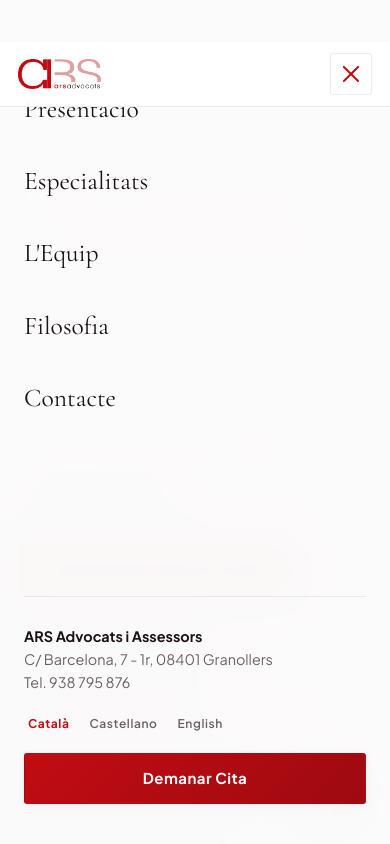
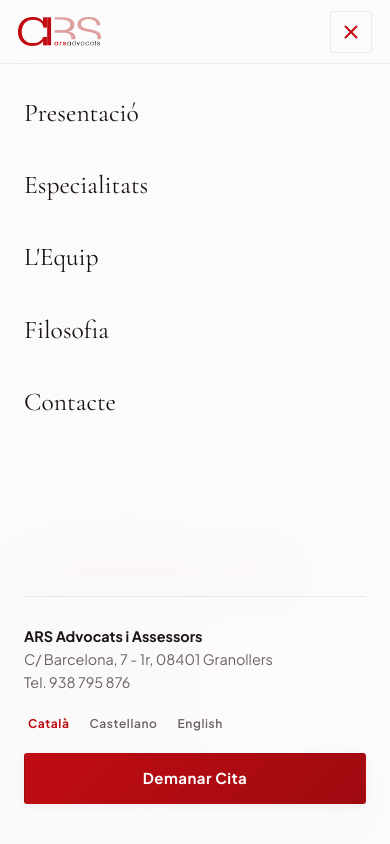
Before and after one commit to dga80/ars2.0, a plain HTML site: page index.html in a window 390 px wide. Both pictures are taken after a click on the button "Menú de navegació". Shown: the top 844 px of the page. Drawn offline with nearby package versions, Linux system fonts and the light colour scheme.

Commit message:
fix(mobile): add dedicated close cross to mobile drawer and increase spacing above hero logo

```diff
--- a/app.js
+++ b/app.js
@@ -695,6 +695,7 @@ document.addEventListener('DOMContentLoaded', () => {
   // Mobile menu drawer
   const mobileToggle = document.getElementById('mobileToggle');
   const mobileMenu = document.getElementById('mobileMenu');
+  const mobileMenuClose = document.getElementById('mobileMenuClose');
 
   function openMobileMenu() {
     if (!mobileMenu || !mobileToggle) return;
@@ -712,6 +713,13 @@ document.addEventListener('DOMContentLoaded', () => {
     mobileToggle.classList.remove('active');
     mobileToggle.setAttribute('aria-expanded', 'false');
     document.body.classList.remove('no-scroll');
+  }
+
+  if (mobileMenuClose) {
+    mobileMenuClose.addEventListener('click', (e) => {
+      e.stopPropagation();
+      closeMobileMenu();
+    });
   }
 
   if (mobileToggle && mobileMenu) {
--- a/index.html
+++ b/index.html
@@ -86,6 +86,17 @@
 
   <!-- Mobile Drawer -->
   <div class="mobile-menu" id="mobileMenu" aria-hidden="true">
+    <div class="mobile-menu-header">
+      <div class="nav-logo-wrap">
+        <img src="assets/images/logo.png" alt="ARS Advocats i Assessors" class="brand-logo">
+      </div>
+      <button class="mobile-menu-close" id="mobileMenuClose" aria-label="Tancar menú">
+        <svg width="22" height="22" viewBox="0 0 24 24" fill="none" stroke="currentColor" stroke-width="2.2" stroke-linecap="round" stroke-linejoin="round">
+          <line x1="18" y1="6" x2="6" y2="18"></line>
+          <line x1="6" y1="6" x2="18" y2="18"></line>
+        </svg>
+      </button>
+    </div>
     <div class="mobile-menu-inner">
       <nav class="mobile-nav">
         <a href="#presentacio" class="mobile-nav-item" data-i18n="nav_presentation">Presentació</a>
--- a/styles.css
+++ b/styles.css
@@ -1801,7 +1801,7 @@ body.lang-switching [data-i18n] {
   .hero-visual {
     order: 5;
     max-width: 600px;
-    margin: 4px auto 24px;
+    margin: 36px auto 28px;
     width: 100%;
   }
   .hero-stats {
@@ -1876,20 +1876,20 @@ body.lang-switching [data-i18n] {
     gap: 0;
   }
   .hero-buttons {
-    margin-bottom: 24px;
+    margin-bottom: 32px;
   }
   .hero-visual {
-    margin: 0 auto 20px;
+    margin: 28px auto 26px;
   }
   .hero-stats {
     flex-direction: column;
     align-items: flex-start;
     gap: 16px;
-    padding-top: 22px;
+    padding-top: 24px;
   }
   .hero-emblem-stage {
     min-height: auto;
-    padding: 4px 0 0;
+    padding: 12px 0 6px;
   }
   .hero-logo-wrap,
   .hero-grand-logo {
@@ -1944,8 +1944,8 @@ body.lang-switching [data-i18n] {
     background: rgba(252, 251, 251, 0.98);
     backdrop-filter: blur(25px);
     -webkit-backdrop-filter: blur(25px);
-    z-index: 999;
-    padding-top: calc(64px + env(safe-area-inset-top, 0px));
+    z-index: 2000;
+    padding-top: max(0px, env(safe-area-inset-top, 0px));
     box-sizing: border-box;
     overflow-y: auto;
     -webkit-overflow-scrolling: touch;
@@ -1961,10 +1961,41 @@ body.lang-switching [data-i18n] {
     pointer-events: auto;
     transform: translateY(0);
   }
+  .mobile-menu-header {
+    display: flex;
+    justify-content: space-between;
+    align-items: center;
+    height: 64px;
+    padding: 0 18px;
+    border-bottom: 1px solid var(--border-subtle);
+    flex-shrink: 0;
+    width: 100%;
+    box-sizing: border-box;
+  }
+  .mobile-menu-close {
+    display: flex;
+    align-items: center;
+    justify-content: center;
+    width: 42px;
+    height: 42px;
+    padding: 8px;
+    background: transparent;
+    border: 1px solid var(--border-subtle);
+    border-radius: var(--radius-sm);
+    color: var(--accent-primary);
+    cursor: pointer;
+    transition: all var(--transition-fast);
+  }
+  .mobile-menu-close:hover,
+  .mobile-menu-close:active {
+    border-color: var(--accent-primary);
+    background: rgba(193, 12, 19, 0.08);
+  }
   .mobile-menu-inner {
-    padding: 20px 24px 40px;
+    padding: 24px 24px 40px;
     display: flex;
     flex-direction: column;
+    flex: 1;
     min-height: calc(100vh - 64px);
     min-height: calc(100dvh - 64px);
     box-sizing: border-box;
```
